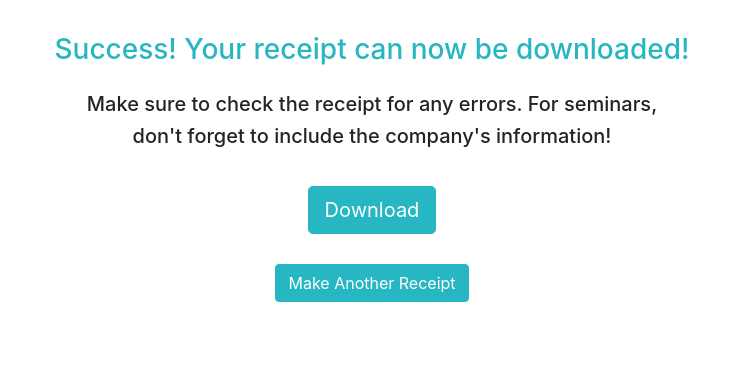
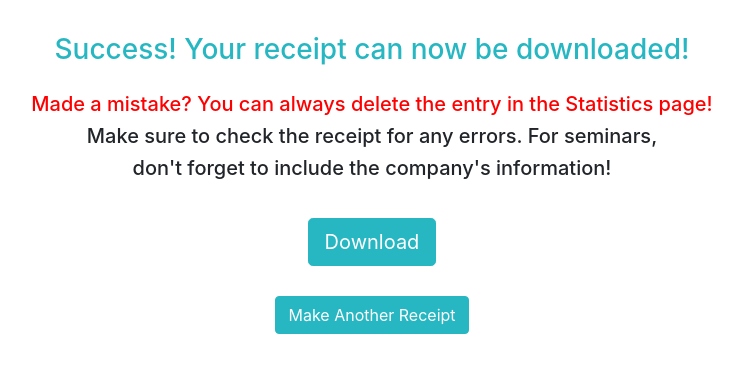
Before and after one commit to yannbonzom/casaoceanefactures, a Flask app: template templates/download.html in a window 1280 px wide. Shown: the part 76-449 px from the top of the page, without its empty margins (268-1010 px from the left). Run offline with Flask 2, Linux system fonts and the light colour scheme; the template is opened without the code that fills it, so the values that code supplies are empty; some libraries are stand-ins or nearby versions.

Commit message:
Adds guidance on how to delete an entry if a mistake has been made

```diff
--- a/templates/download.html
+++ b/templates/download.html
@@ -6,7 +6,8 @@
 
 {% block main %}
     <h3 style="color: #26b7c2;">Success! Your receipt can now be downloaded!</h3>
-    <h5 style="margin-top: 25px;">Make sure to check the receipt for any errors. For seminars, </h4>
+    <h5 style="margin-top: 25px; color: red;">Made a mistake? You can always delete the entry in the Statistics page!</h5>
+    <h5>Make sure to check the receipt for any errors. For seminars, </h4>
     <h5>don't forget to include the company's information!</h4>
 
     <div>
```
Also changed, not shown: receipts.db.
